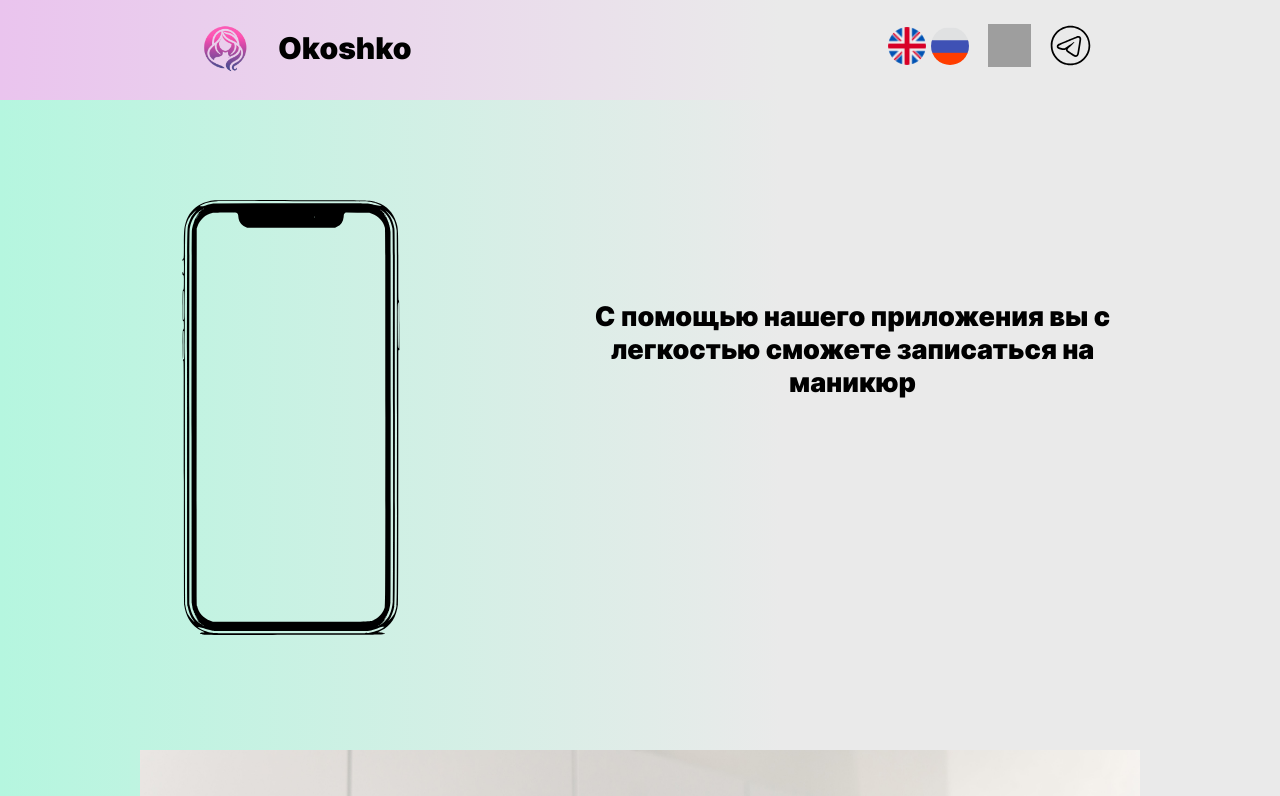
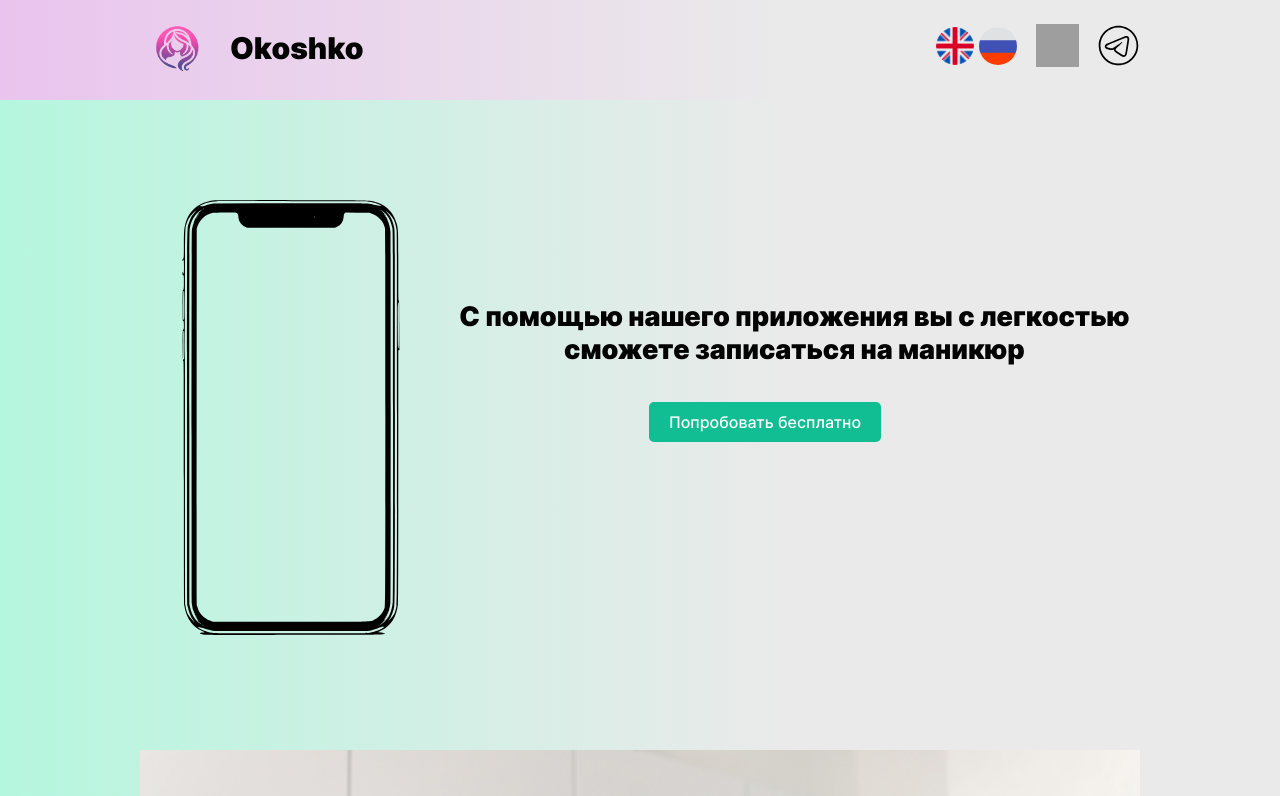
Before and after one commit to balineseleaf/LandingBot, a React (Create React App) app: page / in a window 1280 px wide. Shown: the top 796 px of the page. Built offline with nearby package versions, Linux system fonts and the light colour scheme; grey boxes are pictures that could not be loaded.

Commit message:
add animation

```diff
--- a/src/components/Footer/Footer.css
+++ b/src/components/Footer/Footer.css
@@ -31,7 +31,7 @@
 }
 
 .footer__content {
-  padding: 20px 50px;
+  padding: 20px 0;
   display: flex;
   justify-content: space-between;
   align-items: end;
--- a/src/components/Header/Header.css
+++ b/src/components/Header/Header.css
@@ -33,7 +33,7 @@
 
 .header__logo {
   padding-right: 15px;
-  margin-left: 48px;
+  /* margin-left: 48px; */
   width: 75px;
   height: 75px;
 }
@@ -60,7 +60,7 @@
   display: flex;
   flex-direction: row;
   list-style-type: none;
-  margin-right: 48px;
+  /* margin-right: 48px; */
 }
 
 .langbox {
--- a/src/components/Main/Main.css
+++ b/src/components/Main/Main.css
@@ -6,6 +6,7 @@
   );
   height: 650px;
 }
+
 .main__wrapper {
   width: 1000px;
   margin: 0 auto;
@@ -56,3 +57,22 @@
 .visible {
   opacity: 1;
 }
+
+.main__button {
+  position: relative;
+  top: 100px;
+  left: 200px;
+  display: inline-block;
+  padding: 10px 20px;
+  font-size: 16px;
+  text-align: center;
+  text-decoration: none;
+  background-color: #11be93;
+  color: #fff;
+  border-radius: 5px;
+  transition: background-color 0.5s ease;
+}
+
+.main__button:hover {
+  background-color: rgb(45, 221, 159);
+}
--- a/src/components/Main/Main.js
+++ b/src/components/Main/Main.js
@@ -1,4 +1,5 @@
 import React, { useState, useEffect } from "react";
+import { Link } from 'react-router-dom';
 import './Main.css';
 import iphone from '../../images/iphone.svg';
 
@@ -13,9 +14,7 @@ const Main = () => {
       const scrollY = window.scrollY;
       setScrolled(scrollY > 10); // Измените значение, чтобы задать порог прокрутки
     };
-
     window.addEventListener('scroll', handleScroll);
-
     return () => {
       window.removeEventListener('scroll', handleScroll);
     };
@@ -26,9 +25,7 @@ const Main = () => {
     const showNextText = () => {
       setCurrentTextIndex((currentIndex) => (currentIndex + 1) % animatedTexts.length);
     };
-
     const intervalId = setInterval(showNextText, 1000);
-
     return () => clearInterval(intervalId);
   }, [animatedTexts]);
 
@@ -41,8 +38,16 @@ const Main = () => {
               {sentence} {text}
             </span>
           ))}
+          <Link to="https://telegra.ph/Telegram-bot-dlya-mastera-beauty-sfery-10-23" className="main__button">
+            Попробовать бесплатно
+          </Link>
         </div>
         <img className={`main__image ${scrolled ? 'scrolled' : ''}`} src={iphone} alt="iPhone" />
+        {/* <div>
+          <Link to="https://telegra.ph/Telegram-bot-dlya-mastera-beauty-sfery-10-23" className="main__button">
+            Попробовать бесплатно
+          </Link>
+        </div> */}
       </div>
     </div>
 
```
